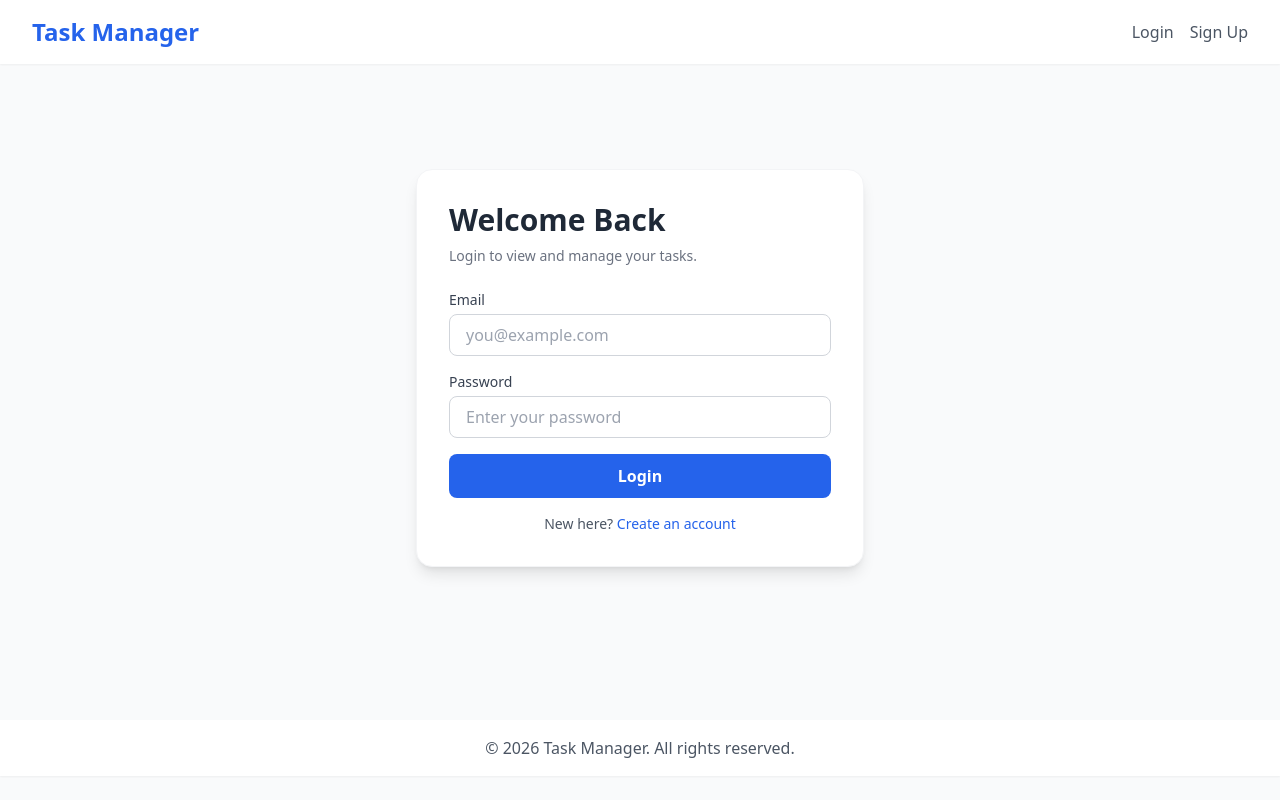
After one commit to abuhanif27/taskmanager, a Django app: page /accounts/login/ in a window 1280 px wide. The commit adds this page. Run offline with Django 5.2, Linux system fonts and the light colour scheme; some libraries are stand-ins or nearby versions.

Commit message:
Implement user authentication with login, signup, and logout views; add corresponding templates and forms

```diff
--- /dev/null
+++ b/accounts/forms.py
@@ -0,0 +1,78 @@
+from django import forms
+from django.contrib.auth.forms import AuthenticationForm, UserCreationForm
+
+from .models import CustomUser
+
+
+INPUT_CLASS = (
+    'w-full px-4 py-2 border border-gray-300 rounded-lg '
+    'focus:outline-none focus:ring-2 focus:ring-blue-500'
+)
+
+
+class LoginForm(AuthenticationForm):
+    username = forms.EmailField(
+        label='Email',
+        widget=forms.EmailInput(
+            attrs={
+                'class': INPUT_CLASS,
+                'placeholder': 'you@example.com',
+                'autocomplete': 'email',
+            }
+        ),
+    )
+    password = forms.CharField(
+        label='Password',
+        strip=False,
+        widget=forms.PasswordInput(
+            attrs={
+                'class': INPUT_CLASS,
+                'placeholder': 'Enter your password',
+                'autocomplete': 'current-password',
+            }
+        ),
+    )
+
+
+class SignupForm(UserCreationForm):
+    class Meta:
+        model = CustomUser
+        fields = ('email', 'first_name', 'last_name')
+
+    def __init__(self, *args, **kwargs):
+        super().__init__(*args, **kwargs)
+        self.fields['email'].widget.attrs.update(
+            {
+                'class': INPUT_CLASS,
+                'placeholder': 'you@example.com',
+                'autocomplete': 'email',
+            }
+        )
+        self.fields['first_name'].widget.attrs.update(
+            {
+                'class': INPUT_CLASS,
+                'placeholder': 'First name',
+                'autocomplete': 'given-name',
+            }
+        )
+        self.fields['last_name'].widget.attrs.update(
+            {
+                'class': INPUT_CLASS,
+                'placeholder': 'Last name',
+                'autocomplete': 'family-name',
+            }
+        )
+        self.fields['password1'].widget.attrs.update(
+            {
+                'class': INPUT_CLASS,
+                'placeholder': 'Create password',
+                'autocomplete': 'new-password',
+            }
+        )
+        self.fields['password2'].widget.attrs.update(
+            {
+                'class': INPUT_CLASS,
+                'placeholder': 'Confirm password',
+                'autocomplete': 'new-password',
+            }
+        )
--- /dev/null
+++ b/accounts/templates/accounts/login.html
@@ -0,0 +1,40 @@
+{% extends 'task/base.html' %}
+
+{% block title %}Login{% endblock %}
+
+{% block content %}
+<div class="min-h-[70vh] flex items-center justify-center">
+    <div class="w-full max-w-md bg-white rounded-2xl shadow-lg border border-gray-100 p-8">
+        <h2 class="text-3xl font-bold text-gray-800">Welcome Back</h2>
+        <p class="mt-2 text-sm text-gray-500">Login to view and manage your tasks.</p>
+
+        {% if form.errors %}
+            <div class="mt-4 rounded-lg border border-red-200 bg-red-50 px-4 py-3 text-sm text-red-700">
+                Invalid email or password. Please try again.
+            </div>
+        {% endif %}
+
+        <form method="post" class="mt-6 space-y-4" action="{% url 'login' %}">
+            {% csrf_token %}
+            {% for field in form %}
+                <div>
+                    <label for="{{ field.id_for_label }}" class="block text-sm font-medium text-gray-700 mb-1">{{ field.label }}</label>
+                    {{ field }}
+                    {% if field.errors %}
+                        <p class="mt-1 text-sm text-red-600">{{ field.errors|striptags }}</p>
+                    {% endif %}
+                </div>
+            {% endfor %}
+
+            <button type="submit" class="w-full bg-blue-600 text-white py-2.5 rounded-lg font-semibold hover:bg-blue-700 transition">
+                Login
+            </button>
+
+            <p class="text-sm text-gray-600 text-center">
+                New here?
+                <a href="{% url 'signup' %}" class="text-blue-600 hover:text-blue-700 font-medium">Create an account</a>
+            </p>
+        </form>
+    </div>
+</div>
+{% endblock %}
--- /dev/null
+++ b/accounts/urls.py
@@ -0,0 +1,9 @@
+from django.urls import path
+
+from . import views
+
+urlpatterns = [
+    path('login/', views.login_view, name='login'),
+    path('signup/', views.signup_view, name='signup'),
+    path('logout/', views.logout_view, name='logout'),
+]
--- a/accounts/views.py
+++ b/accounts/views.py
@@ -1,3 +1,44 @@
-from django.shortcuts import render
+from django.contrib import messages
+from django.contrib.auth import login, logout
+from django.shortcuts import redirect, render
+from django.urls import reverse
+
+from .forms import LoginForm, SignupForm
 
 # Create your views here.
+
+
+def login_view(request):
+	if request.user.is_authenticated:
+		return redirect(reverse('task_list'))
+
+	form = LoginForm(request=request, data=request.POST or None)
+	if request.method == 'POST' and form.is_valid():
+		login(request, form.get_user())
+		messages.success(request, 'Logged in successfully.')
+		return redirect(reverse('task_list'))
+
+	return render(request, 'accounts/login.html', {'form': form})
+
+
+def logout_view(request):
+	if request.method == 'POST':
+		logout(request)
+		messages.success(request, 'Logged out successfully.')
+		return redirect(reverse('login'))
+
+	return redirect(reverse('task_list'))
+
+
+def signup_view(request):
+	if request.user.is_authenticated:
+		return redirect(reverse('task_list'))
+
+	form = SignupForm(request.POST or None)
+	if request.method == 'POST' and form.is_valid():
+		user = form.save()
+		login(request, user)
+		messages.success(request, 'Account created successfully. Welcome!')
+		return redirect(reverse('task_list'))
+
+	return render(request, 'accounts/signup.html', {'form': form})
--- a/task/templates/task/base.html
+++ b/task/templates/task/base.html
@@ -11,15 +11,24 @@
         <div class="max-w-7xl mx-auto px-4 sm:px-6 lg:px-8">
             <div class="flex justify-between h-16">
                 <div class="flex items-center">
-                    <h1 class="text-2xl font-bold text-blue-600">Task Manager</h1>
+                    <a href="{% url 'task_list' %}" class="text-2xl font-bold text-blue-600">Task Manager</a>
                 </div>
                 <div class="flex items-center space-x-4">
-                    <a href="{% url 'task_list' %}" class="text-gray-600 hover:text-gray-900">Home</a>
-                    <a href="{% url 'admin:index' %}" class="text-gray-600 hover:text-gray-900">Admin</a>
-                    <a href="{% url 'add_task' %}" class="text-gray-600 hover:text-gray-900">Add Task</a>
-                    <a href="{% url 'completed_tasks' %}" class="text-gray-600 hover:text-gray-900">Completed Tasks</a>
-                    <a href="{% url 'pending_tasks' %}" class="text-gray-600 hover:text-gray-900">Pending Tasks</a>
-
+                    {% if user.is_authenticated %}
+                        <span class="text-sm text-gray-500">{{ user.email }}</span>
+                        <a href="{% url 'task_list' %}" class="text-gray-600 hover:text-gray-900">Home</a>
+                        <a href="{% url 'add_task' %}" class="text-gray-600 hover:text-gray-900">Add Task</a>
+                        <a href="{% url 'completed_tasks' %}" class="text-gray-600 hover:text-gray-900">Completed Tasks</a>
+                        <a href="{% url 'pending_tasks' %}" class="text-gray-600 hover:text-gray-900">Pending Tasks</a>
+                        <a href="{% url 'admin:index' %}" class="text-gray-600 hover:text-gray-900">Admin</a>
+                        <form method="post" action="{% url 'logout' %}" class="inline">
+                            {% csrf_token %}
+                            <button type="submit" class="text-gray-600 hover:text-gray-900">Logout</button>
+                        </form>
+                    {% else %}
+                        <a href="{% url 'login' %}" class="text-gray-600 hover:text-gray-900">Login</a>
+                        <a href="{% url 'signup' %}" class="text-gray-600 hover:text-gray-900">Sign Up</a>
+                    {% endif %}
                 </div>
             </div>
         </div>
--- a/taskmanager/settings.py
+++ b/taskmanager/settings.py
@@ -119,3 +119,7 @@ USE_TZ = True
 STATIC_URL = 'static/'
 
 AUTH_USER_MODEL = 'accounts.CustomUser'
+
+LOGIN_URL = 'login'
+LOGIN_REDIRECT_URL = 'task_list'
+LOGOUT_REDIRECT_URL = 'login'
--- a/taskmanager/urls.py
+++ b/taskmanager/urls.py
@@ -19,5 +19,6 @@ from django.urls import path, include
 
 urlpatterns = [
     path('admin/', admin.site.urls),
+    path('accounts/', include('accounts.urls')),
     path('', include('task.urls')),
 ]
```
Also changed, not shown: accounts/templates/accounts/signup.html (added, +40 -0 lines), db.sqlite3.
